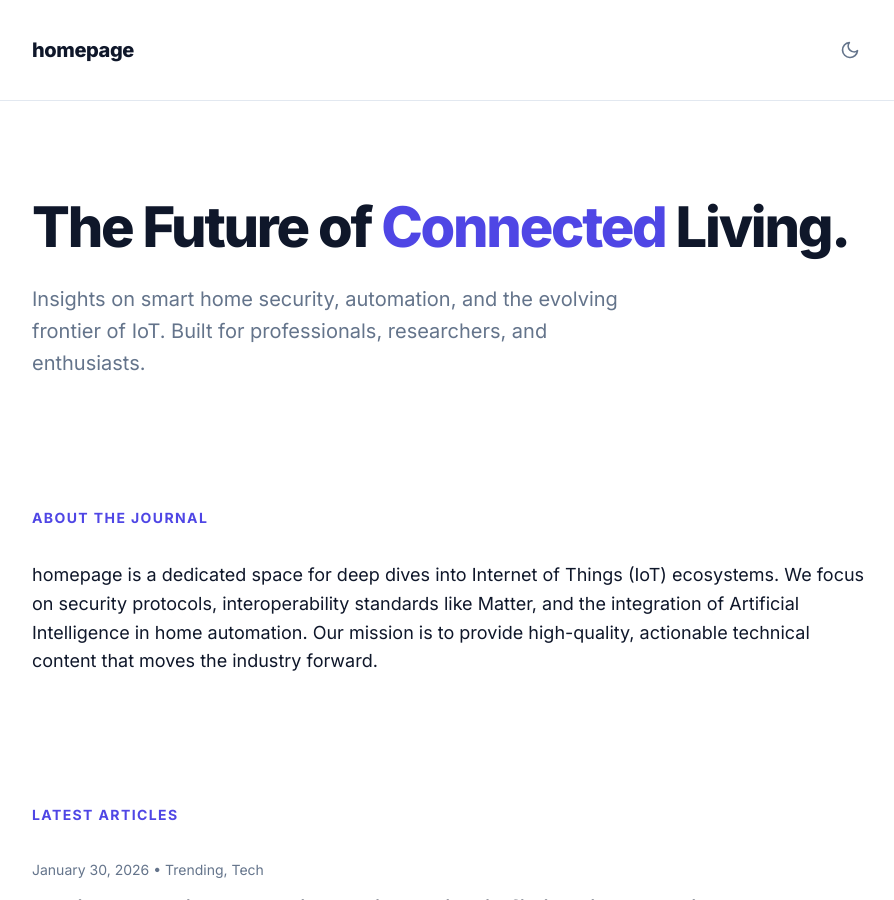
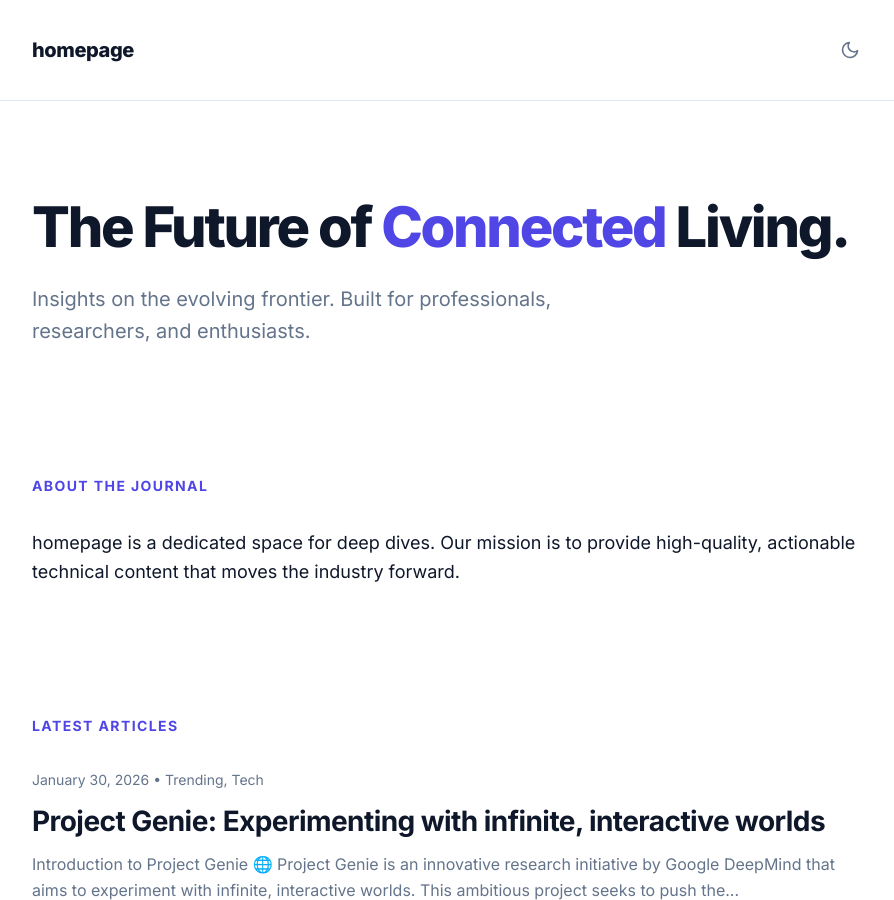
Before and after one commit to Zayeen/homepage, a Jekyll site: the page built from index.html, in a window 1280 px wide and 900 px high. Shown: the whole window, without its empty margins (190-1084 px from the left). Built offline with Jekyll 4.4.1, drawn with Linux system fonts in a browser that asks for light colours.

Commit message:
Update index.html with manual changes

```diff
--- a/index.html
+++ b/index.html
@@ -1,18 +1,18 @@
 ---
 layout: default
-title: Professional IoT Journal
+title: Professional Journal
 ---
 
 <div class="container">
     <section class="hero">
         <h1>The Future of <span style="color: var(--accent);">Connected</span> Living.</h1>
-        <p>Insights on smart home security, automation, and the evolving frontier of IoT. Built for professionals, researchers, and enthusiasts.</p>
+        <p>Insights on the evolving frontier. Built for professionals, researchers, and enthusiasts.</p>
     </section>
 
     <section id="about">
         <h2 class="section-title">About the Journal</h2>
         <div class="about-content">
-            <p>homepage is a dedicated space for deep dives into Internet of Things (IoT) ecosystems. We focus on security protocols, interoperability standards like Matter, and the integration of Artificial Intelligence in home automation. Our mission is to provide high-quality, actionable technical content that moves the industry forward.</p>
+            <p>homepage is a dedicated space for deep dives. Our mission is to provide high-quality, actionable technical content that moves the industry forward.</p>
         </div>
     </section>
 
```
